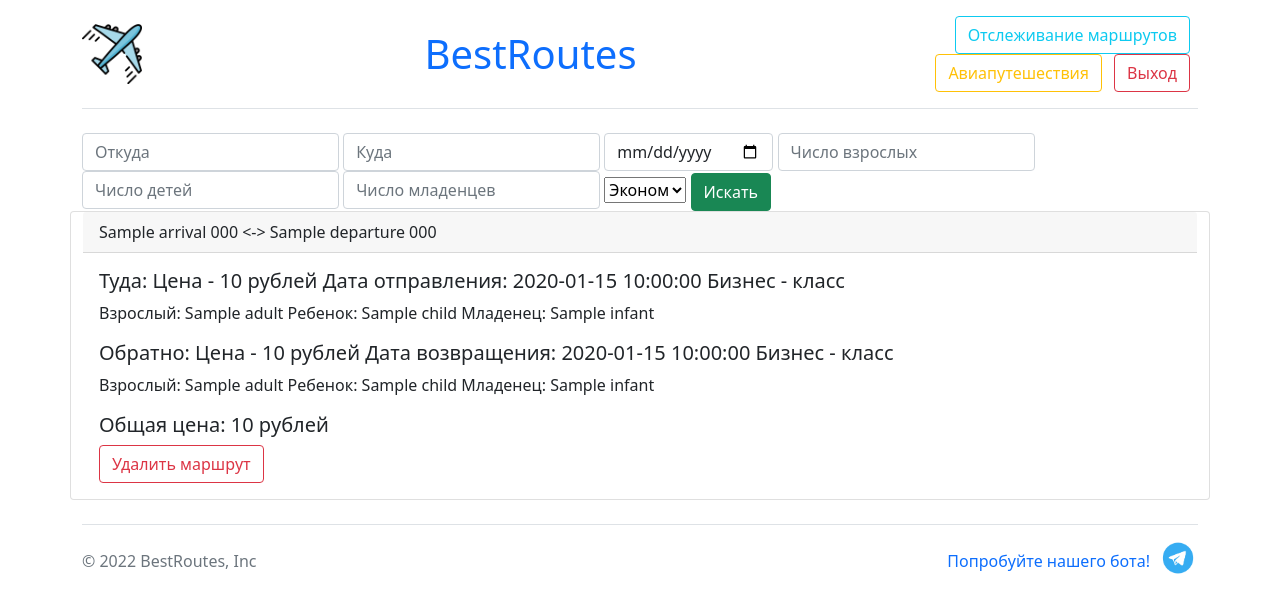
After one commit to JustEp1c/BestRoutesSite, a Flask app: template templates/trips.html in a window 1280 px wide. The commit adds this page. Shown: the top 613 px of the page. Run offline with Flask 2, Linux system fonts and the light colour scheme; the template is opened without the code that fills it: most values are stand-ins (such as "Sample title", 1, 10 or a date in 2020).

Commit message:
Added tracking of routes and avia trips

```diff
--- a/app.py
+++ b/app.py
@@ -4,8 +4,9 @@ import requests
 import json
 import os
 from dotenv import load_dotenv
-from datetime import datetime
+import datetime
 import locale
+import random
 
 load_dotenv()
 
@@ -17,7 +18,7 @@ login_url = "https://best-routes.herokuapp.com/user/login"
 logout_url = "https://best-routes.herokuapp.com/user/quit"
 get_all_routes = "https://best-routes.herokuapp.com/routes/avia"
 track_routes_url = "https://best-routes.herokuapp.com/user/track/avia"
-
+track_trips_url = "https://best-routes.herokuapp.com/user/track/avia/trip"
 
 @app.route('/', methods=['GET', 'POST'])
 def home_page():
@@ -32,7 +33,7 @@ def home_page():
             serviceClass = "Y"
         else:
             serviceClass = "C"
-        count = 10
+        count = -1
         search_params = {
             'departureCode': departureCode,
             'arrivalCode': arrivalCode,
@@ -65,15 +66,30 @@ def track():
         response_dict = get_routes()
         return render_template('index.html', routes=response_dict)
     else:
-        pass
-    headers = {
-        'Token': session['token']
-    }
+        headers = {
+            'Token': session['token']
+        }
 
-    response = requests.request("GET", track_routes_url, headers=headers)
+        track_response = requests.request("GET", track_routes_url, headers=headers)
+        track_response_dict = track_response.json().get('result')
+        print(track_response_dict)
+        return render_template('track.html', routes=track_response_dict)
 
-    print(response.text)
-    return render_template('track.html')
+
+@app.route('/account/track/trips', methods=['GET', 'POST'])
+def track_trips():
+    if request.method == 'POST':
+        response_dict = get_routes()
+        return render_template('index.html', routes=response_dict)
+    else:
+        headers = {
+            'Token': session['token']
+        }
+
+        track_tris_response = requests.request("GET", track_trips_url, headers=headers)
+        track_response_dict = track_tris_response.json().get('result')
+        print(track_response_dict)
+        return render_template('trips.html', routes=track_response_dict)
 
 
 @app.route('/account/logout')
@@ -103,7 +119,7 @@ def auth_page():
         if response.json()['status'] == "OK":
             session['token'] = str(response.json()['token'])
             print(session['token'])
-            return redirect('/index')
+            return redirect('/account')
         else:
             return render_template('auth.html')
     else:
@@ -124,16 +140,13 @@ def register_page():
         if response.json()['status'] == "OK":
             session['token'] = str(response.json()['token'])
             print(session['token'])
-            return redirect('/index')
+            return redirect('/account')
         else:
             render_template('register.html')
     else:
         return render_template('register.html')
 
 
-# @app.route('/user/<string:email>', methods=['GET', 'POST'])
-# def user_page():
-#     return render_template('user.html')
 def get_routes():
     departureCode = request.form.get('departureCode')
     arrivalCode = request.form.get('arrivalCode')
@@ -145,7 +158,7 @@ def get_routes():
         serviceClass = "Y"
     else:
         serviceClass = "C"
-    count = 10
+    count = -1
     search_params = {
         'departureCode': departureCode,
         'arrivalCode': arrivalCode,
@@ -161,7 +174,9 @@ def get_routes():
 
     track_params = {
         'departureCode': departureCode,
+        'departure': "Город",
         'arrivalCode': arrivalCode,
+        'arrival': "Город",
         'departureDate': departureDate,
         'adult': adult,
         'child': child,
@@ -169,16 +184,36 @@ def get_routes():
         'serviceClass': serviceClass,
         'baseMinCost': response_dict[0]['minPrice']
     }
+
+    date_1 = datetime.datetime.strptime(departureDate, "%Y-%m-%d")
+    date_2 = date_1 + datetime.timedelta(days=random.randint(1, 90))
+
+    track_trips_params = {
+        'departureCode': departureCode,
+        'departure': "Город",
+        'arrivalCode': arrivalCode,
+        'arrival': "Город",
+        'departureDate1': departureDate,
+        'departureDate2': str(date_2.date()),
+        'adult': adult,
+        'child': child,
+        'infant': infant,
+        'serviceClass': serviceClass,
+        'baseMinCost1': response_dict[0]['minPrice'],
+        'baseMinCost2': response_dict[0]['minPrice']
+    }
     headers = {
         'Token': session['token']
     }
     track_response = requests.request("POST", track_routes_url, headers=headers, params=track_params)
+    track_trip_response = requests.request("POST", track_trips_url, headers=headers, params=track_trips_params)
     print(track_response.text)
+    print(track_trip_response.text)
     return response_dict
 
 
 def date_m(date):
-    formatted_date = datetime.fromisoformat(date)
+    formatted_date = datetime.datetime.fromisoformat(date)
 
     return str(formatted_date)
 
--- a/templates/auth.html
+++ b/templates/auth.html
@@ -11,7 +11,7 @@
 <body>
 <div class="text-center">
 <main class="container">
-  <form method="POST" action="/auth">
+  <form method="POST" action="/login">
     <img class="mb-4" src="/static/images/airplane.png" alt="" width="72" height="57">
     <h1 class="h3 mb-3 fw-normal">Авторизуйтесь</h1>
 
--- a/templates/base.html
+++ b/templates/base.html
@@ -19,7 +19,7 @@
 
       <div class="col-md-3 text-end">
           {% block auth_btns %}
-        <a href="/auth" type="button" class="btn btn-outline-primary me-2" >Вход</a>
+        <a href="/login" type="button" class="btn btn-outline-primary me-2" >Вход</a>
         <a href="/register" type="button" class="btn btn-primary">Регистрация</a>
           {% endblock %}
       </div>
@@ -54,6 +54,7 @@
             <input type="submit" class="btn btn-success" value="Искать">
         </form>
 </div>
+{% block body %}
     {% for route in routes %}
     <div class="card container">
   <div class="card-header ">
@@ -66,7 +67,6 @@
   </div>
 </div>
     {% endfor %}
-{% block body %}
 {% endblock %}
 <div class="container">
   <footer class="d-flex flex-wrap justify-content-between align-items-center py-3 my-4 border-top">
@@ -77,11 +77,12 @@
     </a>
 
     <ul class="nav col-md-4 justify-content-end">
-      <li class="nav-item"><a href="#" class="nav-link px-2 text-muted">Home</a></li>
-      <li class="nav-item"><a href="#" class="nav-link px-2 text-muted">Features</a></li>
-      <li class="nav-item"><a href="#" class="nav-link px-2 text-muted">Pricing</a></li>
-      <li class="nav-item"><a href="#" class="nav-link px-2 text-muted">FAQs</a></li>
-      <li class="nav-item"><a href="#" class="nav-link px-2 text-muted">About</a></li>
+      <li class="nav-item">
+          <a href="https://t.me/best_routest_bot" class="nav-link px-2">Попробуйте нашего бота!</a>
+      </li>
+        <li class="nav-item">
+            <a href="https://t.me/best_routest_bot"><img class="airplane" src="/static/images/telegram.png" alt="Telegram" width="40" href="#"></a>
+        </li>
     </ul>
   </footer>
 </div>
--- a/templates/index.html
+++ b/templates/index.html
@@ -5,10 +5,22 @@ BestRoutes - вход выполнен
 {%  endblock %}
 
 {% block auth_btns %}
-    <a href="/index/track" class="btn btn-outline-info me-2">Отслеживание маршрутов</a>
-    <a href="/index/logout" class="btn btn-outline-danger me-2">Выход</a>
+    <a href="/account/track" class="btn btn-outline-info me-2">Отслеживание маршрутов</a>
+    <a href="/account/track/trips" class="btn btn-outline-warning me-2">Авиапутешествия</a>
+    <a href="/account/logout" class="btn btn-outline-danger me-2">Выход</a>
 {% endblock %}
 
 {% block body %}
-
+{% for route in routes %}
+    <div class="card container">
+  <div class="card-header ">
+      {{ route['source'] }}
+  </div>
+  <div class="card-body ">
+    <h5 class="card-title justify-content-center ">{{ route['departure'] }} -> {{ route['arrival'] }}</h5>
+    <p class="card-text ">{{ route['departureDateTime'] }} -> {{ route['arrivalDateTime'] }}</p>
+    <a href="{{ route['url'] }}" class="btn btn-primary " target="_blank">Купить билет</a>
+  </div>
+</div>
+    {% endfor %}
 {% endblock %}
--- /dev/null
+++ b/templates/trips.html
@@ -0,0 +1,21 @@
+{% extends 'index.html' %}
+
+{% block body %}
+{% for route in routes %}
+    <div class="card container">
+  <div class="card-header ">
+      {{ route['back']['arrival'] }} {{ route['back']['arrivalCode'] }} <-> {{ route['back']['departure'] }} {{ route['back']['departureCode'] }}
+  </div>
+  <div class="card-body ">
+    <h5 class="card-title justify-content-center ">Туда: Цена - {{ route['to']['directionMinCost'] }} рублей Дата отправления:
+        {{ route['to']['departureDate'] }} {% if route['to']['serviceClass'] == 'Y' %} Эконом {% else %} Бизнес {% endif %}- класс</h5>
+    <p class="card-text ">Взрослый: {{ route['to']['adult'] }} Ребенок: {{ route['to']['child'] }} Младенец: {{ route['to']['infant'] }}</p>
+  <h5 class="card-title justify-content-center ">Обратно: Цена - {{ route['back']['directionMinCost'] }} рублей Дата возвращения:
+        {{ route['back']['departureDate'] }} {% if route['back']['serviceClass'] == 'Y' %} Эконом {% else %} Бизнес {% endif %}- класс</h5>
+    <p class="card-text ">Взрослый: {{ route['back']['adult'] }} Ребенок: {{ route['back']['child'] }} Младенец: {{ route['back']['infant'] }}</p>
+  <h5 class="card-title justify-content-center ">Общая цена: {{ route['tripMinCost'] }} рублей</h5>
+    <a href="#" class="btn btn-outline-danger" target="_blank">Удалить маршрут</a>
+  </div>
+</div>
+    {% endfor %}
+{% endblock %}
```
Also changed, not shown: templates/track.html (+16 -0 lines), static/images/telegram.png (added).
